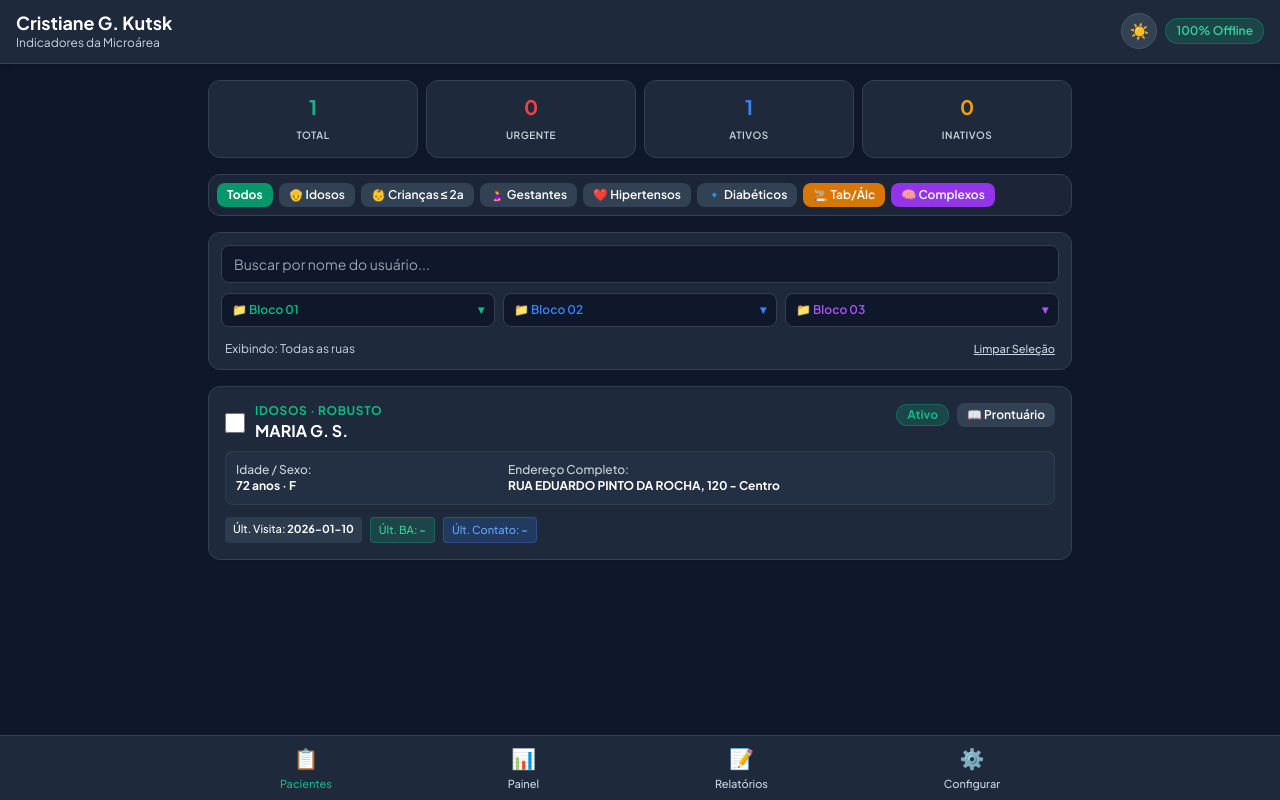
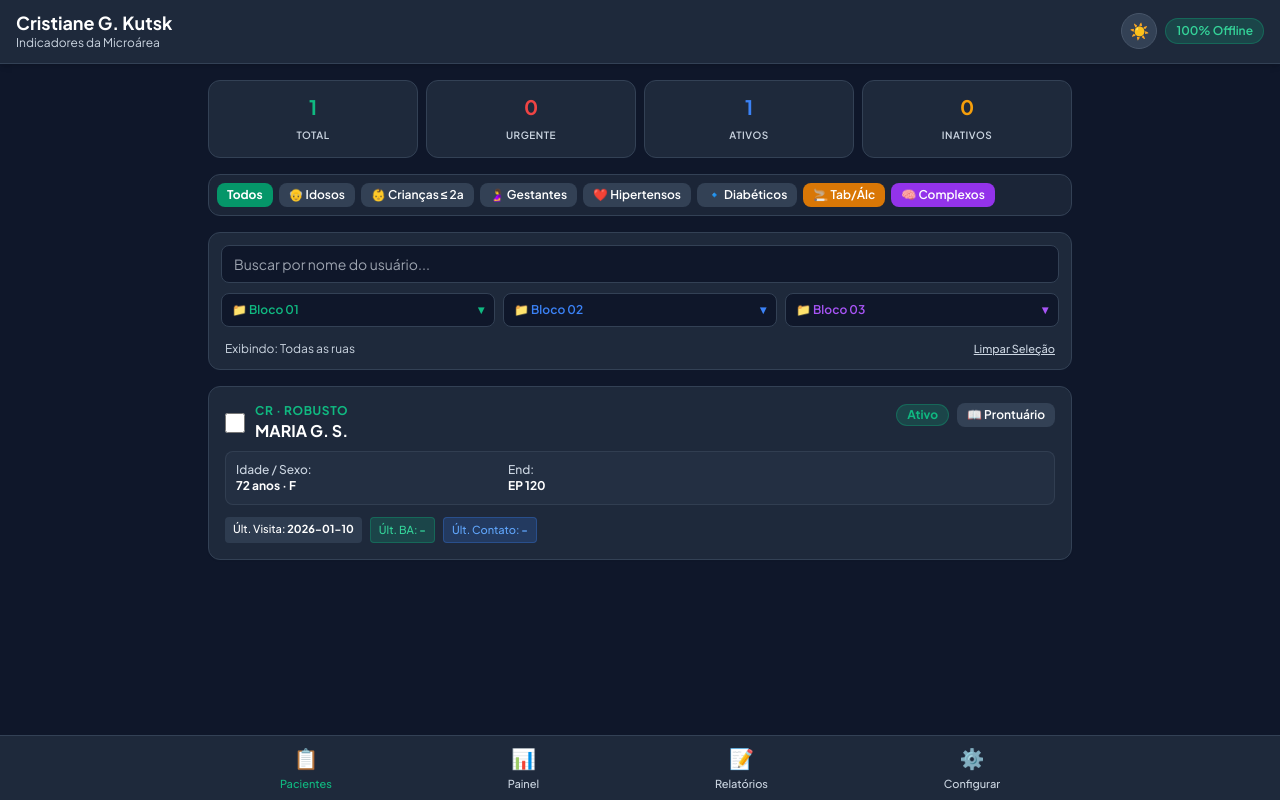
Before and after one commit to jullykutsk/cris.acs, a plain HTML site: page index.html in a window 1280 px wide. Drawn offline with nearby package versions, Linux system fonts and the light colour scheme.

Commit message:
Update index.html

```diff
--- a/index.html
+++ b/index.html
@@ -337,7 +337,7 @@
                             <span id="qtd-criancas-coladas" class="text-[10px] bg-amber-500/20 text-amber-300 px-2 py-0.5 rounded-full font-semibold">0 cadastrados</span>
                         </div>
                         <textarea id="texto-colar-Criancas" rows="3" placeholder="Cole aqui (Ctrl+V) a tabela de crianças..." class="w-full bg-slate-800 border border-slate-700 rounded-lg p-2 text-xs text-white focus:outline-none focus:border-amber-500"></textarea>
-                        <button onclick="processarColagemIndicador('Criancas', 'CRIANCA', 'ROTINA')" class="w-full bg-amber-600 hover:bg-amber-500 text-white font-bold py-1.5 rounded-lg text-xs transition">Salvar Crianças</button>
+                        <button onclick="processarColagemIndicador('Criancas', 'CR', 'ROTINA')" class="w-full bg-amber-600 hover:bg-amber-500 text-white font-bold py-1.5 rounded-lg text-xs transition">Salvar Crianças</button>
                     </div>
 
                     <!-- IDOSOS -->
@@ -572,12 +572,12 @@
         }
 
         function formatarProgramaAbreviado(texto) {
-            if(!texto) return 'INDICADOR';
+            if(!texto) return 'CR';
             let t = texto.toUpperCase();
             if(t.includes('IDOSO')) return 'IDOSOS';
             if(t.includes('HIPERTENSO')) return 'HIPERTENSOS';
             if(t.includes('DIABETICO')) return 'DIABÉTICOS';
-            if(t.includes('CRIANCA')) return 'CRIANÇA ≤2A';
+            if(t.includes('CRIANCA') || t.includes('CR')) return 'CR';
             if(t.includes('MULHER')) return 'GESTANTE';
             return texto;
         }
@@ -597,9 +597,35 @@
             return nomeRua || 'RUA';
         }
 
+        // Converte endereço completo para iniciais + número (Ex: RUA ANGELO GAI 2820 -> AG 2820)
+        function formatarEnderecoCurto(enderecoCompleto) {
+            if(!enderecoCompleto) return 'Endereço não informado';
+            let endU = enderecoCompleto.toUpperCase();
+            let ruaAbreviada = '';
+            let numeroOuResto = '';
+
+            for(let b in BLOCOS_RUAS) {
+                for(let r of BLOCOS_RUAS[b]) {
+                    if(endU.includes(r.nome.toUpperCase())) {
+                        ruaAbreviada = r.iniciais;
+                        // Pega tudo o que está depois do nome da rua (geralmente o número)
+                        let partes = endU.split(r.nome.toUpperCase());
+                        if(partes[1]) {
+                            numeroOuResto = partes[1].replace(/[^0-9]/g, '');
+                        }
+                        break;
+                    }
+                }
+                if(ruaAbreviada) break;
+            }
+
+            if(!ruaAbreviada) return enderecoCompleto;
+            return `${ruaAbreviada} ${numeroOuResto}`.trim();
+        }
+
         if (pacientes.length === 0) {
             pacientes = [
-                { id: 1, programa: "SAUDE DO IDOSO", classificacao: "ROBUSTO", nome: "MARIA G. S.", dtNascimento: "15/05/1954", idade: 72, sexo: "F", enderecoCompleto: "RUA EDUARDO PINTO DA ROCHA, 120 - Centro", numero: "120", bairro: "Centro", ultimaConsulta: "2026-01-10", situacaoOficial: "ATIVO", hemoglobinaGlicosilada: "", dataColeta: "", bolsaFamilia: "SIM", registrado: false, complemento: "", complexo: false, tabagismo: false, historico: [] }
+                { id: 1, programa: "CR", classificacao: "ROBUSTO", nome: "MARIA G. S.", dtNascimento: "15/05/1954", idade: 72, sexo: "F", enderecoCompleto: "RUA EDUARDO PINTO DA ROCHA 120", numero: "120", bairro: "Centro", ultimaConsulta: "2026-01-10", situacaoOficial: "ATIVO", hemoglobinaGlicosilada: "", dataColeta: "", bolsaFamilia: "SIM", registrado: false, complemento: "", complexo: false, tabagismo: false, historico: [] }
             ];
             localStorage.setItem('acs_pacientes_cristiane', JSON.stringify(pacientes));
         }
@@ -627,7 +653,7 @@
 
         function atualizarContadoresColados() {
             ['Gestantes', 'Hipertensos', 'Diabeticos', 'Criancas', 'Idosos'].forEach(ind => {
-                let progNome = ind === 'Gestantes' ? 'SAUDE INTEGRAL DA MULHER' : (ind === 'Hipertensos' ? 'HIPERTENSO' : (ind === 'Diabeticos' ? 'DIABETICO' : (ind === 'Criancas' ? 'CRIANCA' : 'SAUDE DO IDOSO')));
+                let progNome = ind === 'Gestantes' ? 'SAUDE INTEGRAL DA MULHER' : (ind === 'Hipertensos' ? 'HIPERTENSO' : (ind === 'Diabeticos' ? 'DIABETICO' : (ind === 'Criancas' ? 'CR' : 'SAUDE DO IDOSO')));
                 let qtd = pacientes.filter(p => (p.programa || "").toUpperCase().includes(progNome) || (ind === 'Gestantes' && (p.classificacao || "").toUpperCase().includes('GESTANTE'))).length;
                 const el = document.getElementById(`qtd-${ind.toLowerCase()}-coladas`);
                 if(el) el.innerText = `${qtd} cadastrados`;
@@ -983,7 +1009,7 @@
                         } else if(filtroAtualPrograma === 'GESTANTES') {
                             matchProg = classifStr.includes('GESTANTE');
                         } else if(filtroAtualPrograma === 'CRIANCAS') {
-                            matchProg = progStr.includes('CRIANCA');
+                            matchProg = progStr.includes('CRIANCA') || progStr.includes('CR');
                         }
                     }
                 }
@@ -1020,7 +1046,7 @@
                 let nomeExibicao = p.nome || 'Usuário Sem Nome';
                 let idadeExibicao = (p.idade !== undefined && p.idade !== "") ? `${p.idade} anos` : '0 anos';
                 let sexoExibicao = p.sexo || 'N/I';
-                let enderecoCompletoExibicao = p.enderecoCompleto || 'Endereço não informado';
+                let enderecoCurtoExibicao = formatarEnderecoCurto(p.enderecoCompleto);
 
                 return `
                     <div class="bg-slate-800 p-4 rounded-xl border border-slate-700 space-y-2 relative shadow-sm">
@@ -1029,7 +1055,7 @@
                                 <input type="checkbox" ${p.registrado ? 'checked' : ''} onchange="alternarRegistroPaciente(${p.id})" class="w-5 h-5 rounded accent-emerald-500 bg-slate-900 border-slate-600 cursor-pointer shrink-0" title="Marcar como registrado no sistema">
                                 <div class="min-w-0 flex-1">
                                     <span class="text-xs font-bold text-emerald-500 uppercase tracking-wider block">${programaAbreviado} ${p.classificacao ? '· ' + p.classificacao : ''}</span>
-                                    <h3 class="font-bold text-sm sm:text-base text-white truncate" title="${nomeExibicao}">${nomeExibicao}</h3>
+                                    <h3 class="font-bold text-sm sm:text-base text-white break-words leading-snug">${nomeExibicao}</h3>
                                 </div>
                             </div>
                             <div class="flex items-center space-x-2 shrink-0">
@@ -1039,7 +1065,7 @@
                         </div>
                         <div class="caixa-info-paciente grid grid-cols-1 sm:grid-cols-3 gap-2 text-xs text-white bg-slate-700/30 p-2.5 rounded-lg border border-slate-600/40">
                             <div><span class="label-info text-slate-300 block font-medium">Idade / Sexo:</span> <span class="valor-info font-bold">${idadeExibicao} · ${sexoExibicao}</span></div>
-                            <div class="sm:col-span-2"><span class="label-info text-slate-300 block font-medium">Endereço Completo:</span> <span class="valor-info font-bold">${enderecoCompletoExibicao}</span></div>
+                            <div class="sm:col-span-2"><span class="label-info text-slate-300 block font-medium">End:</span> <span class="valor-info font-bold">${enderecoCurtoExibicao}</span></div>
                         </div>
                         <div class="flex flex-wrap gap-2 pt-1 text-[11px]">
                             <span class="badge-visita bg-slate-700/80 px-2 py-1 rounded text-white font-medium">Últ. Visita: <strong>${p.ultimaConsulta}${periodoVisita}</strong></span>
@@ -1077,7 +1103,7 @@
                     if(cat.chave === 'HIPERTENSOS') return progStr.includes('HIPERTENSO');
                     if(cat.chave === 'DIABETICOS') return progStr.includes('DIABETICO');
                     if(cat.chave === 'GESTANTES') return classifStr.includes('GESTANTE');
-                    if(cat.chave === 'CRIANCAS') return progStr.includes('CRIANCA');
+                    if(cat.chave === 'CRIANCAS') return progStr.includes('CRIANCA') || progStr.includes('CR');
                     return false;
                 });
 
@@ -1170,7 +1196,7 @@
             window.print();
         }
 
-        // MOTOR DE PROCESSAMENTO DE COLAGEM COM LIMPEZA RIGOROSA DO NOME
+        // MOTOR DE PROCESSAMENTO DE COLAGEM COM LEITURA CORRETA DO NOME DA CRIANÇA
         function processarColagemIndicador(nomeIndicador, programaPadrao, classificacaoPadrao) {
             const texto = document.getElementById(`texto-colar-${nomeIndicador}`).value.trim();
             if(!texto) {
@@ -1184,7 +1210,7 @@
                 if (nomeIndicador === 'Gestantes') return !classif.includes('GESTANTE');
                 if (nomeIndicador === 'Hipertensos') return !prog.includes('HIPERTENSO');
                 if (nomeIndicador === 'Diabeticos') return !prog.includes('DIABETICO');
-                if (nomeIndicador === 'Criancas') return !prog.includes('CRIANCA');
+                if (nomeIndicador === 'Criancas') return !(prog.includes('CRIANCA') || prog.includes('CR'));
                 if (nomeIndicador === 'Idosos') return !prog.includes('SAUDE DO IDOSO');
                 return true;
             });
@@ -1194,7 +1220,7 @@
 
             linhas.forEach(linha => {
                 linha = linha.trim();
-                if(!linha || linha.length < 5) return;
+                    if(!linha || linha.length < 5) return;
 
                 let nome = '';
                 let enderecoCompleto = '';
@@ -1237,13 +1263,11 @@
                         let partesRua = linha.toUpperCase().split(ruaValida);
                         let antesRua = partesRua[0];
 
-                        // Limpeza rigorosa para remover qualquer vestígio de cabeçalhos anteriores
-                        antesRua = antesRua.replace(/CRIANÇA NORMAL \/ ROTINA|CRIANCA|SAUDE DO IDOSO|HIPERTENSO|DIABETICO|ROBUSTO|RISCO AO NASCER|RISCO EVOLUTIVO BIOLOGICO|UMS UMBARA II PSF|PROGRAMA|CLASSIFICACAO|RISCO AO NASCER \(CRITERIOS DNV\)|ROTINA/gi, '').trim();
+                        // Limpeza reforçada para ignorar termos de rotina de crianças ou outros programas
+                        antesRua = antesRua.replace(/CRIANÇA NORMAL \/ ROTINA|CRIANÇA|CRIANCA|ROTINA|SAUDE DO IDOSO|HIPERTENSO|DIABETICO|ROBUSTO|RISCO AO NASCER|RISCO EVOLUTIVO BIOLOGICO|UMS UMBARA II PSF|PROGRAMA|CLASSIFICACAO|RISCO AO NASCER \(CRITERIOS DNV\)/gi, '').trim();
 
-                        // Pega apenas as palavras reais do nome no final da string antes da rua
                         let palavras = antesRua.split(/\s+/).filter(p => p.length > 1 && !/^\d+$/.test(p));
                         if (palavras.length > 0) {
-                            // Pega até 4 últimas palavras que formam o nome limpo
                             nome = palavras.slice(-4).join(' ');
                         }
 
@@ -1256,7 +1280,7 @@
 
                 if (nome && ehRuaValida(ruaEncontrada)) {
                     nome = nome.replace(/PROGRAMA|CLASSIFICACAO|USUARIO|DT NASCIMENTO|IDADE|SEXO|ENDERECO|Nº|SITUACAO/gi, '').trim();
-                    if(nome.length < 3) return;
+                    if(nome.length < 2) return;
 
                     pacientes.push({
                         id: Date.now() + Math.random(),
```
